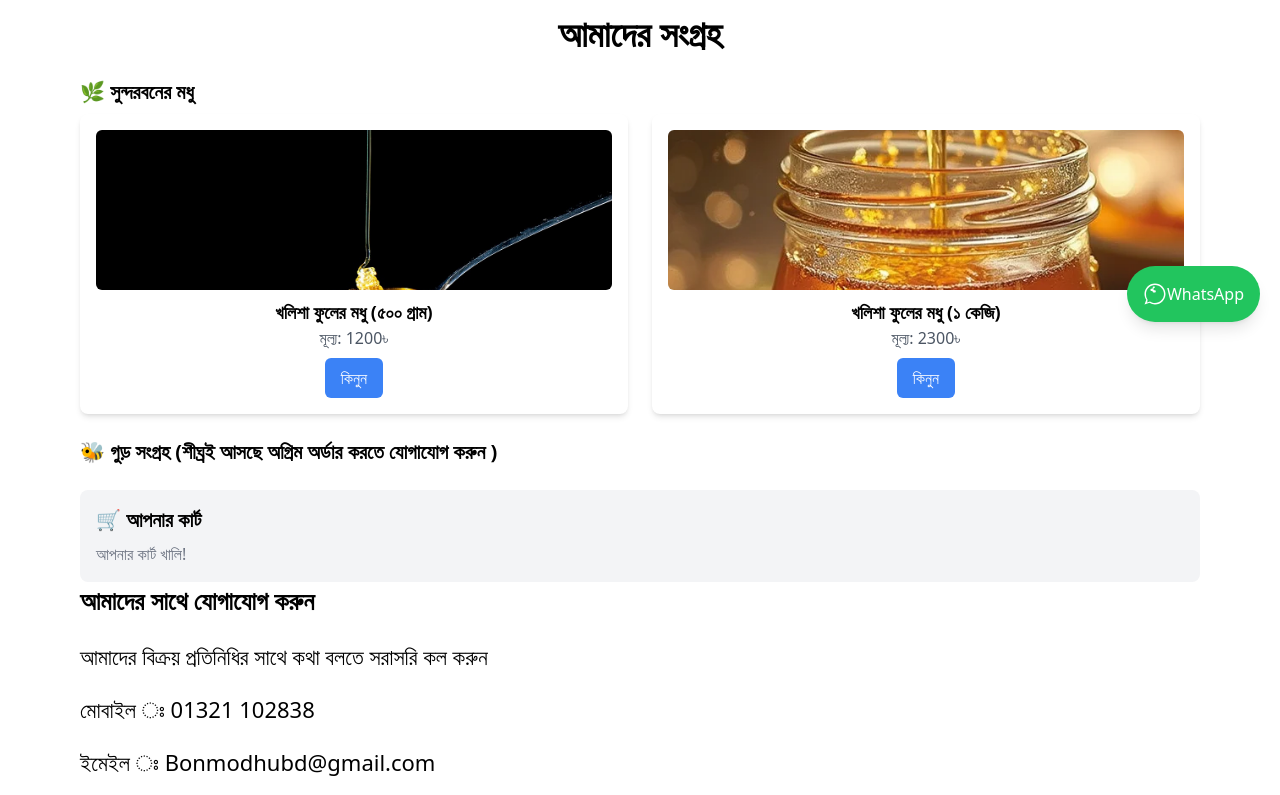
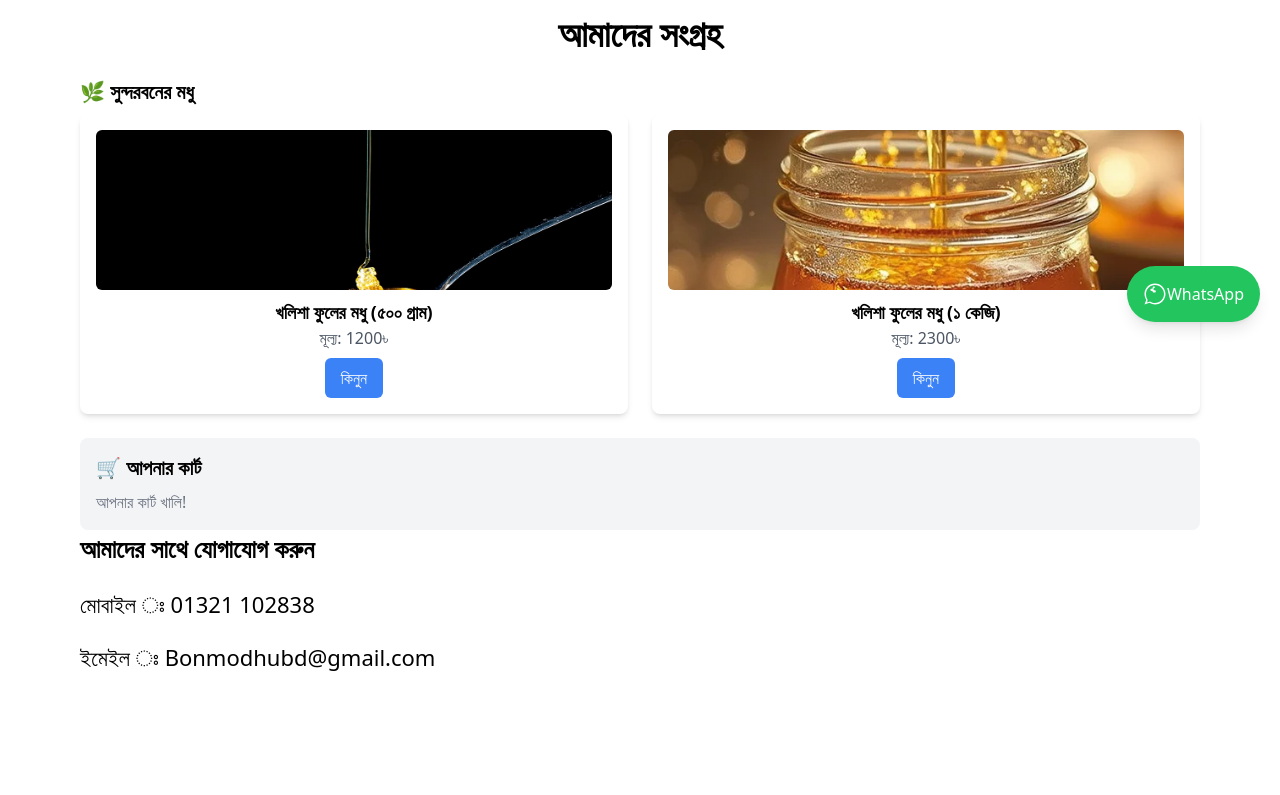
Before and after one commit to Jonymoin/bonmodhu, a React (Vite) app: page / in a window 1280 px wide. Shown: the part 458-1253 px from the top of the page. After the commit the page ends 1148 px from the top, so only its background shows below. Built offline with nearby package versions, Linux system fonts and the light colour scheme.

Commit message:
deleted some text

```diff
--- a/src/componenets/Home.jsx
+++ b/src/componenets/Home.jsx
@@ -98,8 +98,7 @@ const Home = () => {
         ))}
       </div>
 
-      <h3 className="text-xl font-semibold mt-6 mb-2">🐝 গুড় সংগ্রহ (শীঘ্রই আসছে অগ্রিম অর্ডার করতে  যোগাযোগ করুন
-      )</h3>
+
      {/* <div className="grid grid-cols-1 sm:grid-cols-2 md:grid-cols-3 lg:grid-cols-4 gap-6">
         {products.ghurs.map((item) => (
           <article key={item.id} className="bg-white shadow-md rounded-lg p-4 flex flex-col items-center">
@@ -149,7 +148,7 @@ const Home = () => {
                     onChange={() => handleDeliverySelection(70, "ঢাকার ভিতরে")}
                     checked={selectedDelivery === "ঢাকার ভিতরে"}
                   />
-                  ঢাকার ভিতরে - ৭০৳
+                  ঢাকার ভিতরে - ৮০৳
                 </label>
                 <label className="flex items-center gap-2">
                   <input
@@ -183,8 +182,7 @@ const Home = () => {
       </div>
       <div className="space-y-5 text-[22px]">
     <h3 className="text-[25px] font-semibold">আমাদের সাথে যোগাযোগ করুন</h3>
-    <p>আমাদের বিক্রয় প্রতিনিধির সাথে কথা বলতে সরাসরি কল করুন
-    </p>
+
     <p>মোবাইল ঃ 01321 102838</p>
     <p>ইমেইল ঃ Bonmodhubd@gmail.com</p>
   </div>
--- a/src/componenets/Whatsappbutton.jsx
+++ b/src/componenets/Whatsappbutton.jsx
@@ -1,7 +1,7 @@
 import React from 'react';
 
 const WhatsAppButton = () => {
-  const whatsappNumber = '8801932102838';
+  const whatsappNumber = '+8801321102838';
 
   return (
     <a
```
